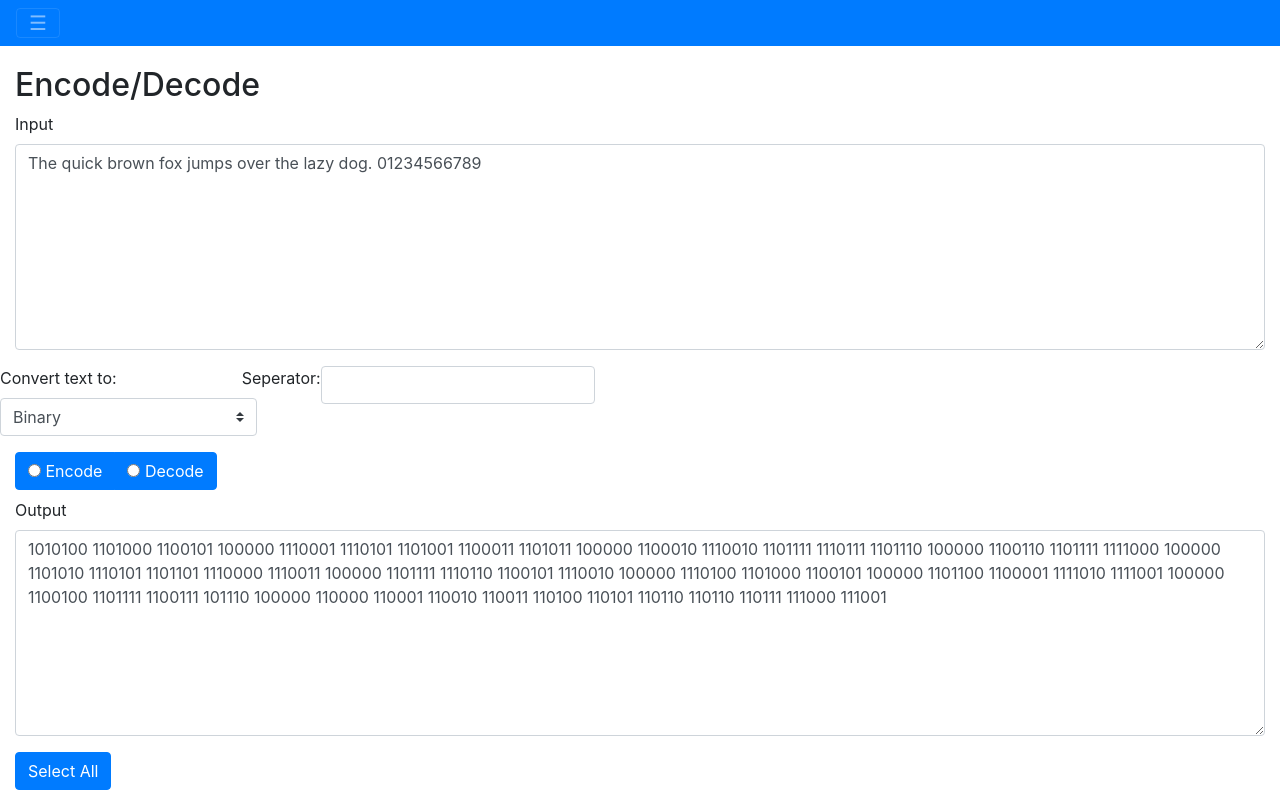
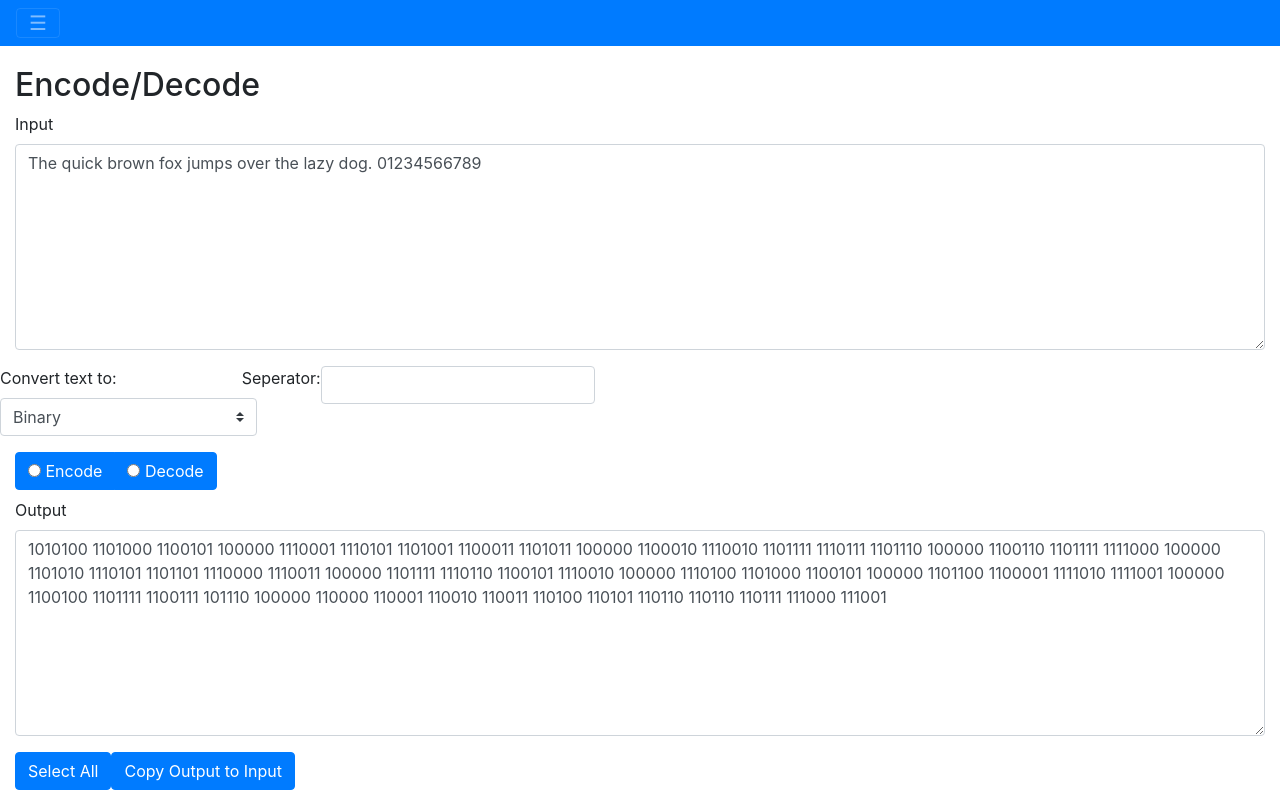
Before and after one commit to willshiao/string-util-site, a Vue app: page /encode in a window 1280 px wide. Built offline with nearby package versions, Linux system fonts and the light colour scheme.

Commit message:
feat: add copy output to input button

```diff
--- a/src/views/EncodeView.vue
+++ b/src/views/EncodeView.vue
@@ -45,6 +45,7 @@
         autocorrect="off" autocapitalize="off" spellcheck="false">{{output}}</textarea>
     </div>
     <button type="button" class="btn btn-primary" v-on:click="selectOutput">Select All</button>
+    <button type="button" class="btn btn-primary" v-on:click="copyToInput">Copy Output to Input</button>
   </form>
 </div>
 
@@ -86,8 +87,11 @@ export default {
     updateMode: function(evt) {
       this.encoding = (evt.target.id === 'encode-label');
     },
-    selectOutput: function(evt) {
+    selectOutput: function() {
       $('#encoding-output').select();
+    },
+    copyToInput: function() {
+      this.input = this.output;
     }
   },
   computed: {
--- a/src/views/HashView.vue
+++ b/src/views/HashView.vue
@@ -28,6 +28,7 @@
         autocorrect="off" autocapitalize="off" spellcheck="false">{{output}}</textarea>
     </div>
     <button type="button" class="btn btn-primary" v-on:click="selectOutput">Select</button>
+    <button type="button" class="btn btn-primary" v-on:click="copyToInput">Copy Output to Input</button>
   </form>
 </div>
 
@@ -80,8 +81,11 @@ export default {
     }
   },
   methods: {
-    selectOutput: function(evt) {
+    selectOutput: function() {
       $('#hashing-output').select();
+    },
+    copyToInput: function() {
+      this.input = this.output;
     }
   },
   computed: {
```
